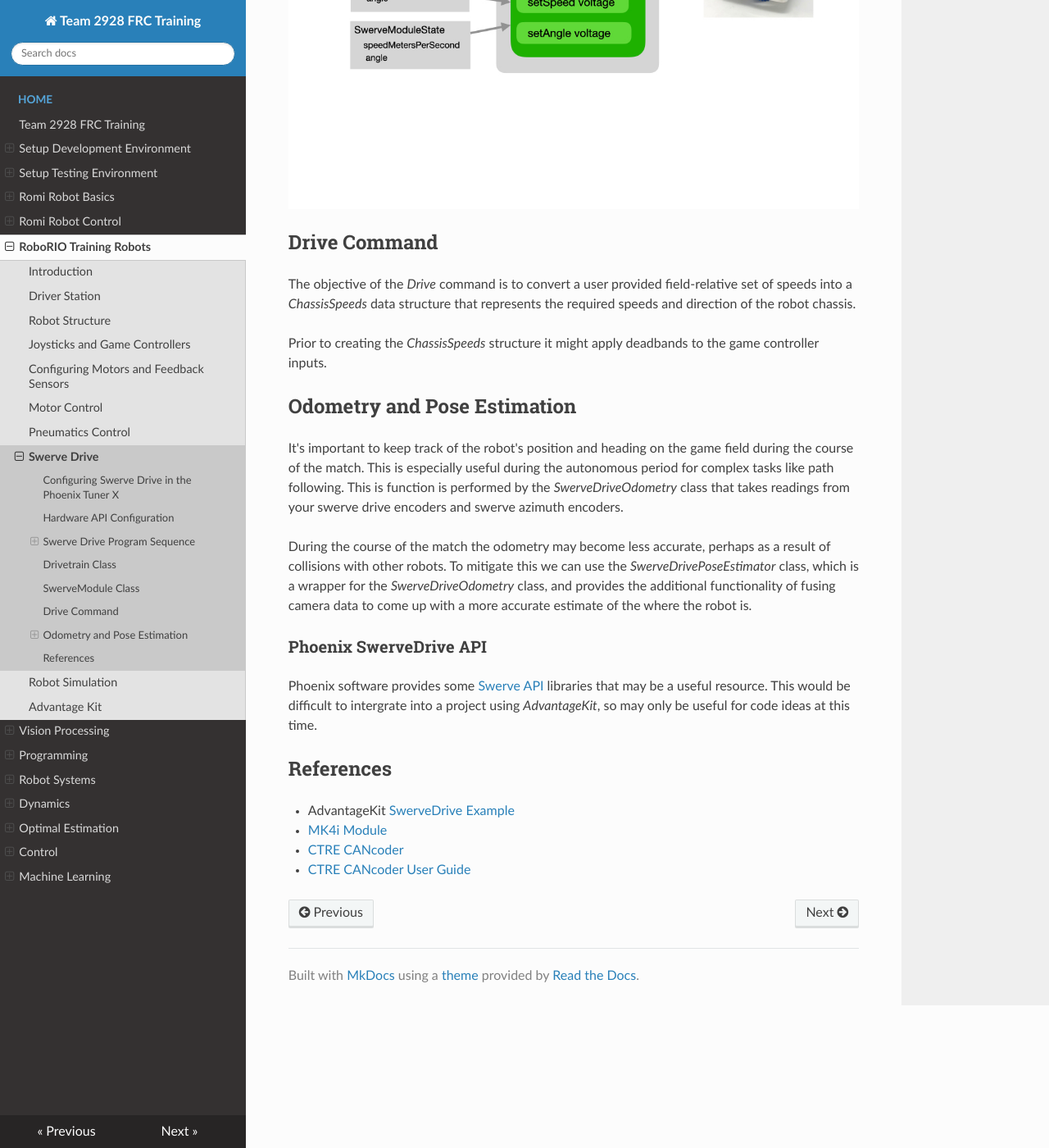
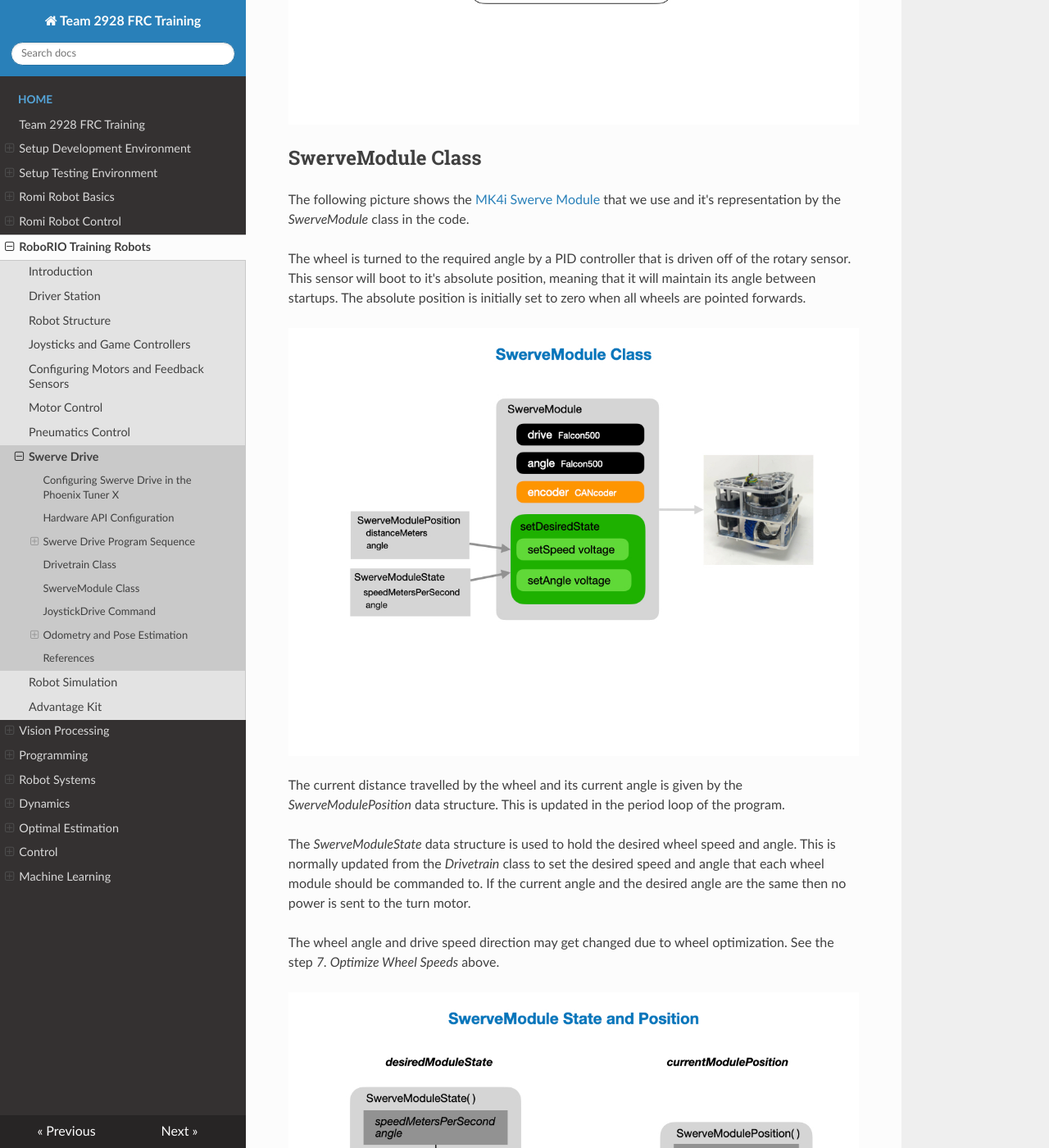
Before and after one commit to FRC-2928/FRC-Programmer-Training, an MkDocs documentation site: the page built from docs/RoboRIO/swervedrive.md, in a window 1280 px wide and 1400 px high, scrolled down 8286 px. Shown: the whole window at 82% size. Built offline with MkDocs 1.6.1, drawn with Linux system fonts in a browser that asks for light colours; nearby versions of some CDN libraries; some of the changed text lies outside the part shown.

Commit message:
swervedrive updates

```diff
--- a/docs/Concepts/Dynamics/kinematics.md
+++ b/docs/Concepts/Dynamics/kinematics.md
@@ -69,6 +69,14 @@
               kDriveKinematics,
               10); -->
 
+## Swerve Drive Robots
+
+The function `toSwerveModuleStates()` performs inverse kinematics to get the module states from a desired chassis velocity.
+
+The function `toChassisSpeeds()` performs forward kinematics to return the resulting chassis state from the given module states. This method is often used for odometry -- determining the robot's position on the field using data from the real-world speed and angle of each module on the robot.
+
+The function `desaturateWheelSpeeds()` renormalizes the wheel speeds if any individual speed is above the specified maximum. Sometimes, after inverse kinematics, the requested speed from one or more modules may be above the max attainable speed for the driving motor on that module. To fix this issue, one can reduce all the wheel speeds to make sure that all requested module speeds are at-or-below the absolute threshold, while maintaining the ratio of speeds between modules.
+
 ## References
 
 - FRC Documentation - [Kinematics and Odometry](https://docs.wpilib.org/en/latest/docs/software/kinematics-and-odometry/index.html)
--- a/docs/RoboRIO/swervedrive.md
+++ b/docs/RoboRIO/swervedrive.md
@@ -48,7 +48,7 @@
 - All drive motors are `setInverted(true)` equals `Clockwise_Positive`
 - All turn motors are `setInverted(true)` equals `Clockwise_Positive` -->
 
-## Swerve Drive Program Sequence
+## <a name="sequence"></a>Swerve Drive Program Sequence
 Programming a Swerve Drive robot is a little more complicated than programming a Differential Drive robot.  The general flow is documented in the following diagram that shows the programming steps required to translate commands sent in from a game controller to the point at which power is sent to each of the eight motors that make up the Swerve Drive chassis.
 
 <!-- ![Swerve Sequence](../images/SwerveDrive/SwerveDrive.002.jpeg) -->
@@ -69,10 +69,10 @@
 
 ![Chassis Speeds](../images/FRCKinematics&Odometry/FRCKinematics&Odometry.015.jpeg)
 
-### 3. Convert to Field Relative Speeds
-Converts a user provided field-relative ChassisSpeeds object into a robot-relative ChassisSpeeds object. The ChassisSpeeds object representing the speeds in the **Game Field** frame of reference. Positive x is away from your alliance wall. Positive y is to your left when standing behind the alliance wall.
+### 3. Convert to Robot Relative Chassis Speeds
+Converts a user provided field-relative ChassisSpeeds object into a robot-relative ChassisSpeeds object. The ChassisSpeeds object representing the speeds in the **Game Field** frame of reference. Positive `X` is away from your alliance wall. Positive `Y` is to your left when standing behind the alliance wall.
 
- The angle of the robot as measured by a gyroscope. The robot's angle is considered to be zero when it is facing directly away from your alliance station wall.
+ The angle of the robot as measured by a gyroscope. The robot's angle is considered to be zero when it is facing directly away from your alliance station wall. The new X and Y speeds are calculated after the rotation.  The omega radians per second remains the same.
 
  ![Field Relative Speeds](../images/SwerveDrive/SwerveDrive.010.jpeg)
 
@@ -89,12 +89,18 @@
 This minimizes the change in heading the desired swerve module state would require by potentially reversing the direction the wheel spins. If this is used with the PIDController class's continuous input functionality, the furthest a wheel will ever rotate is 90 degrees.
 
 ### 8. Apply Power
-There are two ways to apply power.  PID in program or Closed loop control in the motors.
+To apply power to the motors a Closed Loop PID controller is used.
+
+Closed Loop PID control can be done in the user program or within the controllers of the *Falcon500* motors.
 
 ![Control Modes](../images/FRCroboRIO/FRCroboRIO.011.jpeg)
 
 ## Drivetrain Class
 The drivetrain requires an object for each of the four swerve modules.  There needs to be a way to translate the required speed and direction of the drivetrain chassis into the individual speed and direction of each of the four wheel modules.  This is the job of the *SwerveDriveKinematics* class, which takes in the locations of the wheels relative to the physical center of the robot in order to compute the required control input for each wheel. These control inputs tell the wheel how fast it should be going and what angle it should be at.
+
+When the *Drivetrain* is initiated the desired wheel directions are set in the Rotate configuration.  If Field Oriented mode is set then this allows it to rotate to the zero gyro position.
+
+![Kinematics](../images/SwerveDrive/SwerveDrive.012.jpeg)
 
 After the wheel control inputs have been calculated by the *SwerveDriveKinematics* class the *Drivetrain* sets the wheel velocities.
 
@@ -103,34 +109,24 @@
 ![Drivetrain Class](../images/SwerveDrive/SwerveDrive.004.jpeg)
 
 ## SwerveModule Class
-The following picture shows the [MK4i Swerve Module](https://www.swervedrivespecialties.com/products/mk4i-swerve-module) that we use and it's representation by the *SwerveModule* class in the code.  The current distance travelled by the wheel and its current angle is given by the *SwerveModulePosition* data structure.  The *SwerveModuleState* data structure holds the current wheel speed and angle.
+The following picture shows the [MK4i Swerve Module](https://www.swervedrivespecialties.com/products/mk4i-swerve-module) that we use and it's representation by the *SwerveModule* class in the code.
 
 The wheel is turned to the required angle by a PID controller that is driven off of the rotary sensor.  This sensor will boot to it's absolute position, meaning that it will maintain its angle between startups.  The absolute position is initially set to zero when all wheels are pointed forwards.
 
 ![Swerve Module](../images/SwerveDrive/SwerveDrive.003.jpeg)
 
-## Drive Command
-The objective of the *Drive* command is to convert a user provided field-relative set of speeds into a *ChassisSpeeds* data structure that represents the required speeds and direction of the robot chassis.
+The current distance travelled by the wheel and its current angle is given by the *SwerveModulePosition* data structure.  This is updated in the period loop of the program.
 
-Prior to creating the *ChassisSpeeds* structure it might apply deadbands to the game controller inputs.
+The *SwerveModuleState* data structure is used to hold the desired wheel speed and angle. This is normally updated from the *Drivetrain* class to set the desired speed and angle that each wheel module should be commanded to.  If the current angle and the desired angle are the same then no power is sent to the turn motor.
 
-<!-- This data structure is sent to the *SwerveDriveKinematics* class that can translate the required chassis speeds into instructions for each of the four wheel modules.  These instructions will tell the module how fast it should be going and what angle it should be at.  The instructions are carried out by the `swerve()` method of the *Drivetrain* class.  This method first ensures that none of the wheels exceed their max speed and then applies the state (speed and direction) to each motor in order to obtain the required chassis speeds.  An important thing to note is that the applied states are from the robots frame of reference not field frame of reference. -->
+The wheel angle and drive speed direction may get changed due to wheel optimization.  See the step *7. Optimize Wheel Speeds* above.
 
-<!-- *CTREModuleState* `optimize()` - Accepts the desired state and the current module angle. Minimize the change in heading the desired swerve module state would require by potentially reversing the direction the wheel spins.
+![Swerve Module](../images/SwerveDrive/SwerveDrive.011.jpeg)
 
-Button to switch robot from field centric to robot centric.
+## JoystickDrive Command
+The objective of the *JoystickDrive* command is to drive the robot based on user input.  This is the default command that runs on the Drivetrain.  The left joystick axis is used to move the robot laterally (forward, back, left, and right) relative to the game field.  The right axis is used to rotate the robot.  It will rotated it to the orientation of the joystick.
 
-Need position to encoder counts, and meters per/sec to encoder counts per/100 milliseconds.  Look at BaseFalconSwerve Conversions.java
-
-Check CTREConfigs for motor and encoder. -->
-
-<!-- Azimuth motor should be *Position* in open and closed loop mode. Drive motor is *PercentOutput* in open loop and *Velocity* or *Position* in closed loop.  -->
-
-
-
-<!-- ![Drive Command](../images/SwerveDrive/SwerveDrive.005.jpeg) -->
-
-<!-- The drive command will use a PID controller to control the orientation of the robot relative to the game field.  The controller uses the Pigeon gyro as the sensor input. The robot's angle is considered to be zero when it is facing directly away from your alliance station wall. -->
+See [Swerve Drive Program Sequence](swervedrive.md#sequence) for more details.
 
 ## Odometry and Pose Estimation
 It's important to keep track of the robot's position and heading on the game field during the course of the match. This is especially useful during the autonomous period for complex tasks like path following.  This is function is performed by the *SwerveDriveOdometry* class that takes readings from your swerve drive encoders and swerve azimuth encoders.
```
Also changed, not shown: docs/RoboRIO/AdvantageKit.md (+10 -0 lines), docs/images/SwerveDrive/SwerveDrive.008.jpeg, docs/images/SwerveDrive/SwerveDrive.010.jpeg, docs/images/SwerveDrive/SwerveDrive.011.jpeg (added), docs/images/SwerveDrive/SwerveDrive.012.jpeg (added), docs/images/SwerveDrive/SwerveDrive.013.jpeg (added).
